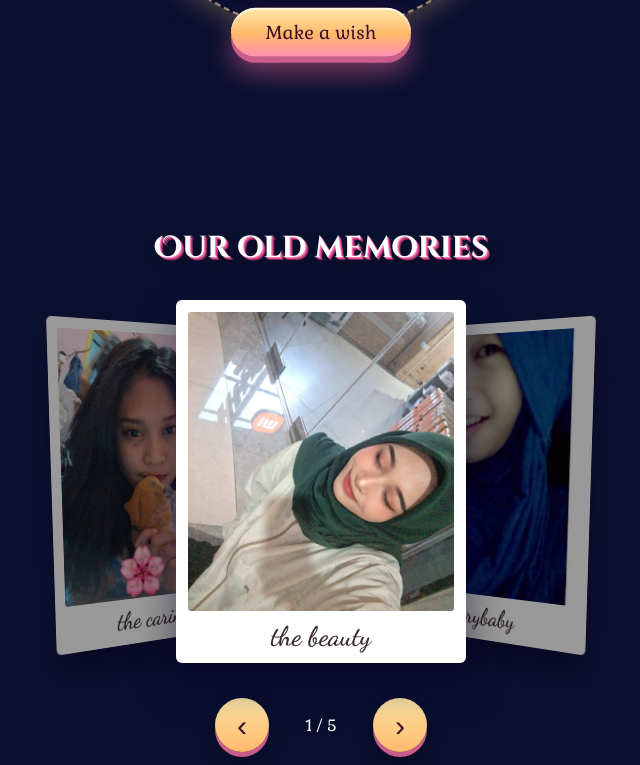
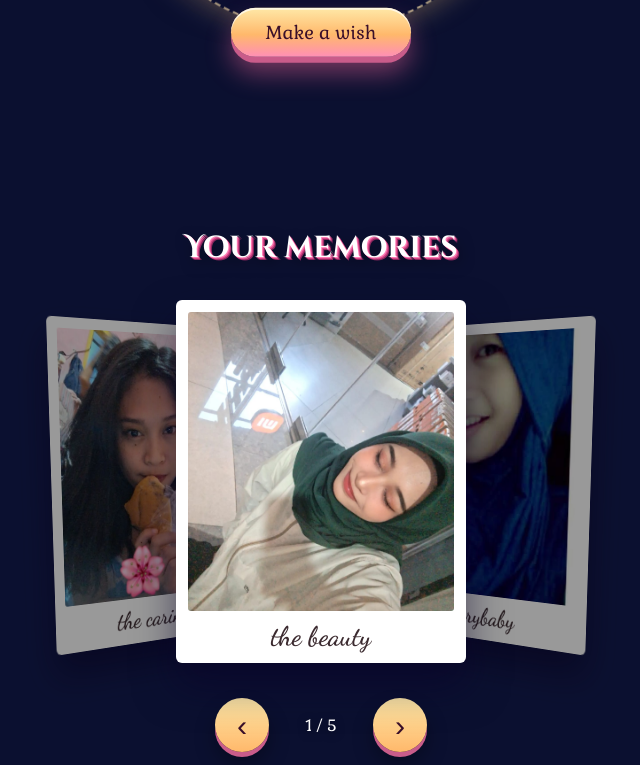
Before and after one commit to kyrunnn/Happy_birthday_Je, a plain HTML site: page index.html in a window 1280 px wide. Shown: the part 1854-2619 px from the top of the page, without its empty margins (319-959 px from the left). Drawn offline with nearby package versions, Linux system fonts and the light colour scheme.

Commit message:
Update index.html

```diff
--- a/index.html
+++ b/index.html
@@ -47,7 +47,7 @@
   </section>
 
   <section class="memories wrap" data-r>
-    <h2 class="sec-title">Our old memories</h2>
+    <h2 class="sec-title">Your memories</h2>
     <div class="stack" id="stack" aria-label="Photo memories">
       <figure class="polaroid"><img src="img/1.jpg" alt="Group selfie" draggable="false"><figcaption>the beauty</figcaption></figure>
       <figure class="polaroid"><img src="img/2.jpg" alt="Friends in class" draggable="false"><figcaption>the crybaby</figcaption></figure>
```
